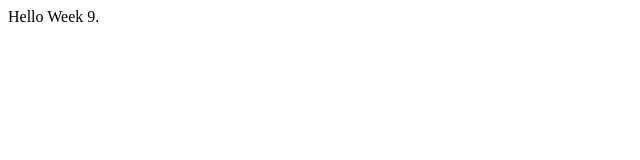
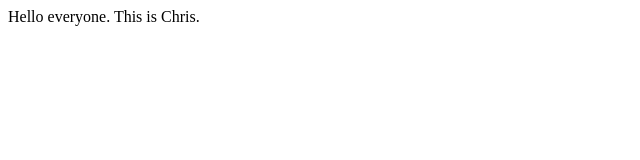
Before and after one commit to scboesch/week9, a website: page index.html in a window 1280 px wide. Shown: the whole page, without its empty margins (0-640 px from the left). Drawn offline with Linux system fonts and the light colour scheme.

Commit message:
Changed the text

```diff
--- a/index.html
+++ b/index.html
@@ -1,7 +1,7 @@
 <html>
   <body>
     <div id="app">
-      Hello Week 9.
+      Hello everyone. This is Chris.
     </div>
   </body>
 </html>
```
